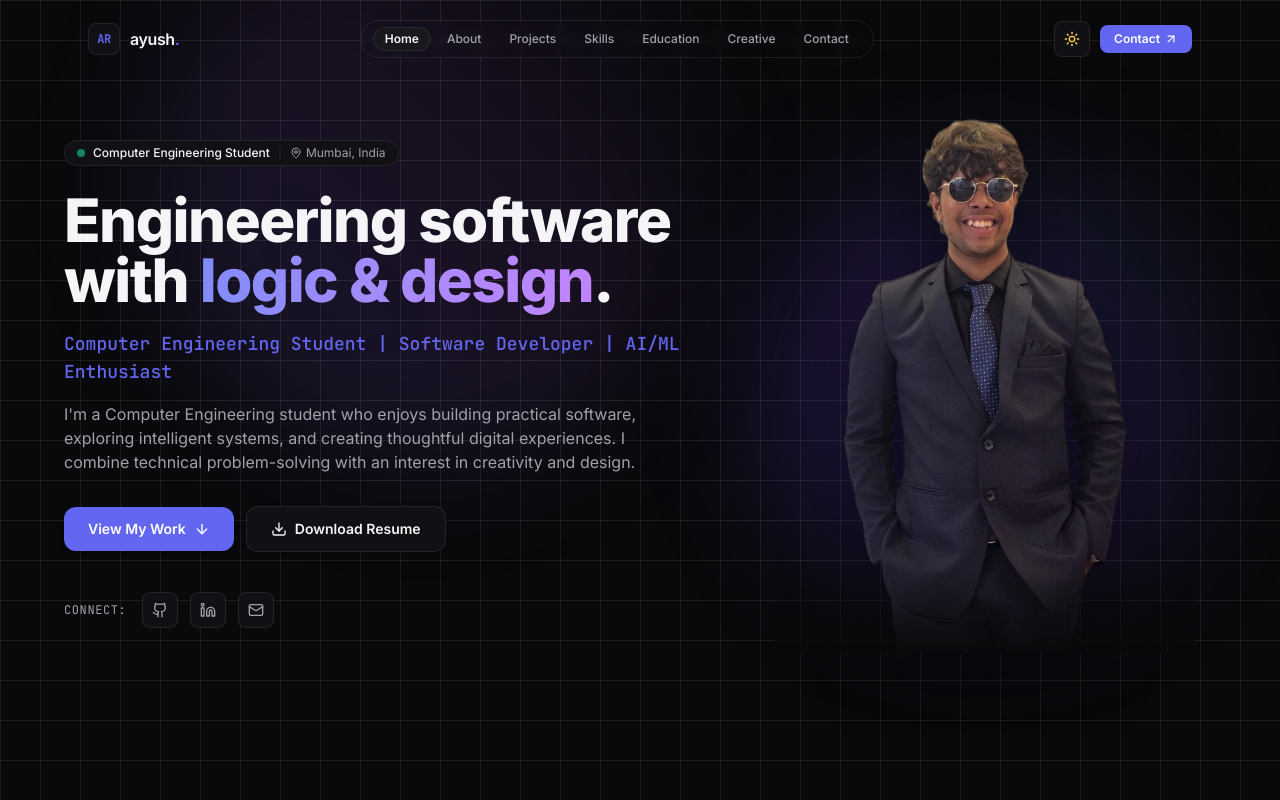
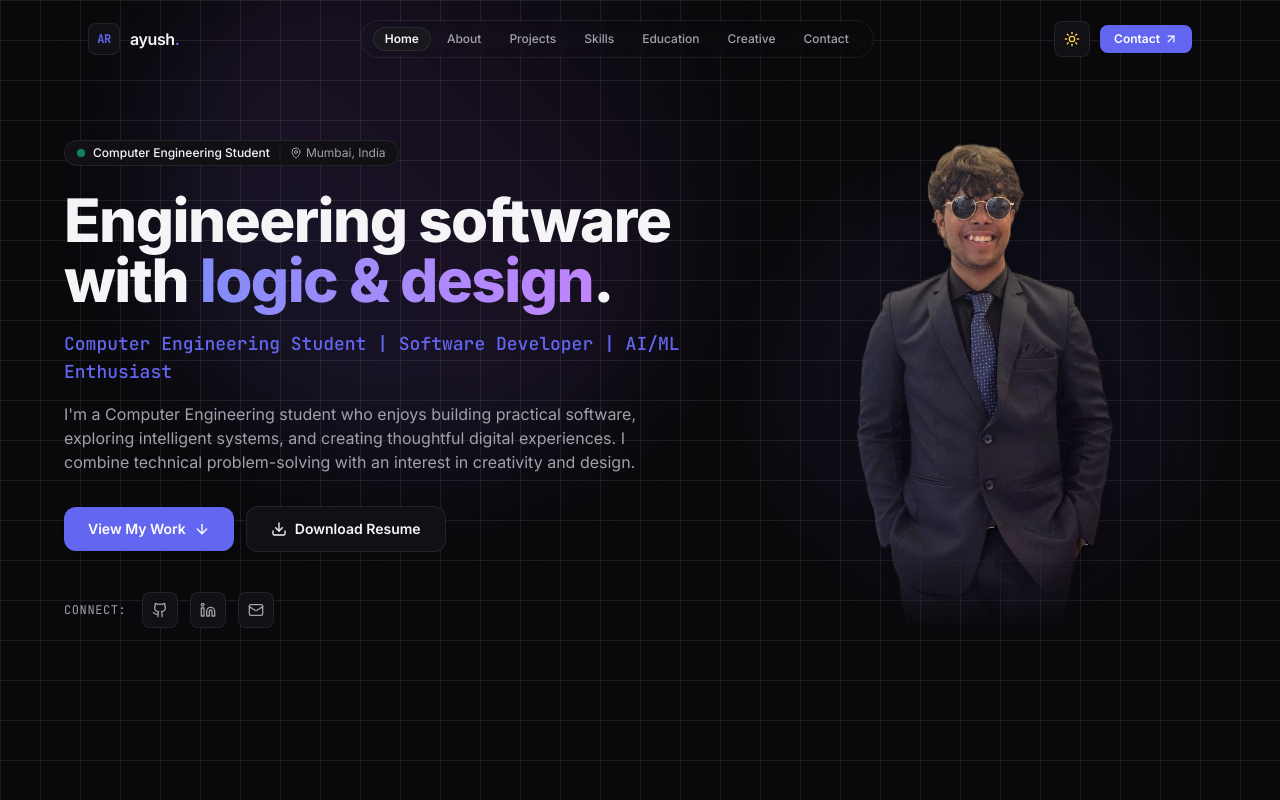
Before and after one commit to AyuRahate/portfolio, a Next.js app: page / in a window 1280 px wide. Shown: the top 800 px of the page. Built offline with nearby package versions, Linux system fonts and the light colour scheme.

Commit message:
fix(hero): integrate portrait with CSS mask fade, theme-calibrated glow, and zero background fog

```diff
--- a/src/app/globals.css
+++ b/src/app/globals.css
@@ -15,6 +15,8 @@
   --accent-foreground: #ffffff;
   --accent-glow: rgba(99, 102, 241, 0.25);
   --accent-secondary: #8b5cf6;
+  --portrait-glow: radial-gradient(circle at 50% 50%, rgba(99, 102, 241, 0.12) 0%, rgba(139, 92, 246, 0.05) 45%, transparent 70%);
+  --portrait-filter: drop-shadow(0 14px 32px rgba(0, 0, 0, 0.4)) contrast(1.02);
 }
 
 [data-theme="light"] {
@@ -30,6 +32,8 @@
   --accent-foreground: #ffffff;
   --accent-glow: rgba(79, 70, 229, 0.15);
   --accent-secondary: #7c3aed;
+  --portrait-glow: radial-gradient(circle at 50% 50%, rgba(168, 85, 247, 0.07) 0%, rgba(99, 102, 241, 0.03) 50%, transparent 75%);
+  --portrait-filter: drop-shadow(0 12px 24px rgba(0, 0, 0, 0.1)) brightness(1.02) contrast(0.98);
 }
 
 * {
@@ -94,3 +98,19 @@ body {
   background-color: rgba(99, 102, 241, 0.3);
   color: #ffffff;
 }
+
+/* Portrait mask strictly applied to the portrait element alone */
+.portrait-mask {
+  mask-image: linear-gradient(to bottom, black 82%, transparent 100%);
+  -webkit-mask-image: linear-gradient(to bottom, black 82%, transparent 100%);
+}
+
+.portrait-glow-layer {
+  background: var(--portrait-glow);
+  transition: background 0.3s ease;
+}
+
+.portrait-image-styled {
+  filter: var(--portrait-filter);
+  transition: filter 0.3s ease;
+}
--- a/src/components/sections/Hero.tsx
+++ b/src/components/sections/Hero.tsx
@@ -110,29 +110,25 @@ export function Hero() {
 
         {/* Right Column: Transparent Portrait Integration */}
         <motion.div
-          initial={{ opacity: 0, y: 24 }}
+          initial={{ opacity: 0, y: 20 }}
           animate={{ opacity: 1, y: 0 }}
-          transition={{ duration: 0.8, delay: 0.15, ease: [0.16, 1, 0.3, 1] }}
+          transition={{ duration: 0.7, delay: 0.15, ease: [0.16, 1, 0.3, 1] }}
           className="lg:col-span-5 relative flex justify-center items-end"
         >
-          {/* Subtle violet/blue radial glow behind portrait */}
-          <div className="absolute top-1/2 left-1/2 -translate-x-1/2 -translate-y-1/2 w-[280px] sm:w-[380px] lg:w-[440px] h-[280px] sm:h-[380px] lg:h-[440px] bg-gradient-to-tr from-indigo-600/25 via-violet-600/20 to-sky-500/10 rounded-full blur-3xl pointer-events-none -z-10" />
+          {/* Broad, soft ambient backdrop glow matched to theme */}
+          <div className="absolute top-1/2 left-1/2 -translate-x-1/2 -translate-y-1/2 w-[340px] sm:w-[440px] lg:w-[520px] h-[340px] sm:h-[440px] lg:h-[520px] portrait-glow-layer rounded-full pointer-events-none -z-10" />
 
-          {/* Portrait Container with Soft Bottom Fade */}
-          <div className="relative w-full max-w-[320px] sm:max-w-[380px] lg:max-w-[420px] flex justify-center items-end">
+          {/* Portrait Container with CSS mask on the portrait layer alone */}
+          <div className="relative w-full max-w-[290px] sm:max-w-[340px] lg:max-w-[380px] flex justify-center items-end portrait-mask">
             <Image
               src={personalData.portraitImage || "/images/ayush-portrait.webp"}
               alt="Ayush Rahate — Portrait"
               width={442}
               height={826}
               priority
-              quality={95}
-              className="w-auto h-auto max-h-[440px] sm:max-h-[500px] lg:max-h-[540px] object-contain drop-shadow-[0_20px_40px_rgba(0,0,0,0.45)] select-none pointer-events-none"
-              sizes="(max-width: 640px) 280px, (max-width: 1024px) 360px, 420px"
+              className="w-auto h-auto max-h-[410px] sm:max-h-[460px] lg:max-h-[490px] object-contain portrait-image-styled select-none pointer-events-none"
+              sizes="(max-width: 640px) 260px, (max-width: 1024px) 320px, 380px"
             />
-
-            {/* Soft bottom fade blending portrait naturally into background */}
-            <div className="absolute inset-x-0 bottom-0 h-20 sm:h-24 bg-gradient-to-t from-[var(--background)] via-[var(--background)]/75 to-transparent pointer-events-none" />
           </div>
         </motion.div>
       </div>
```
Also changed, not shown: public/images/ayush-portrait.png, public/images/ayush-portrait.webp.
